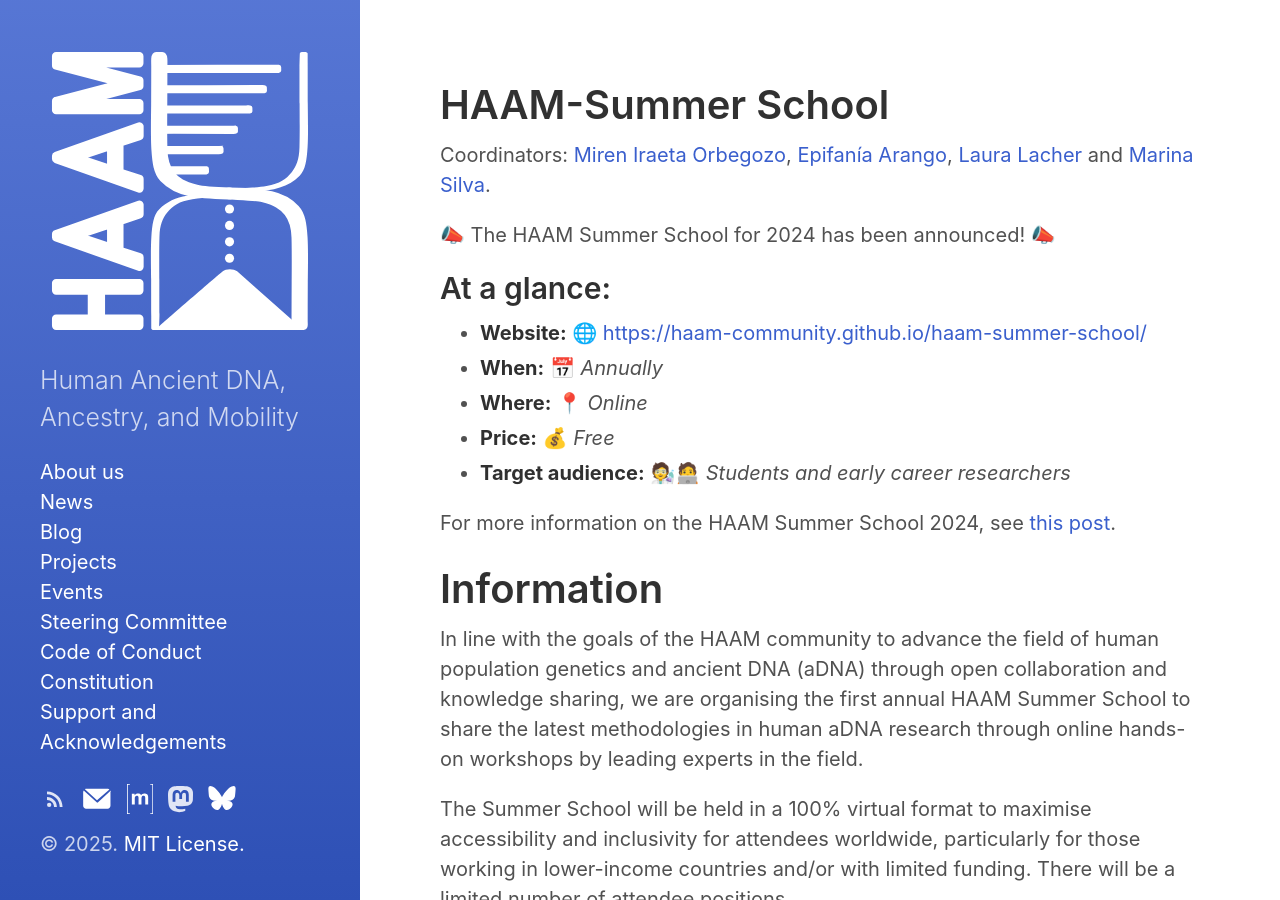
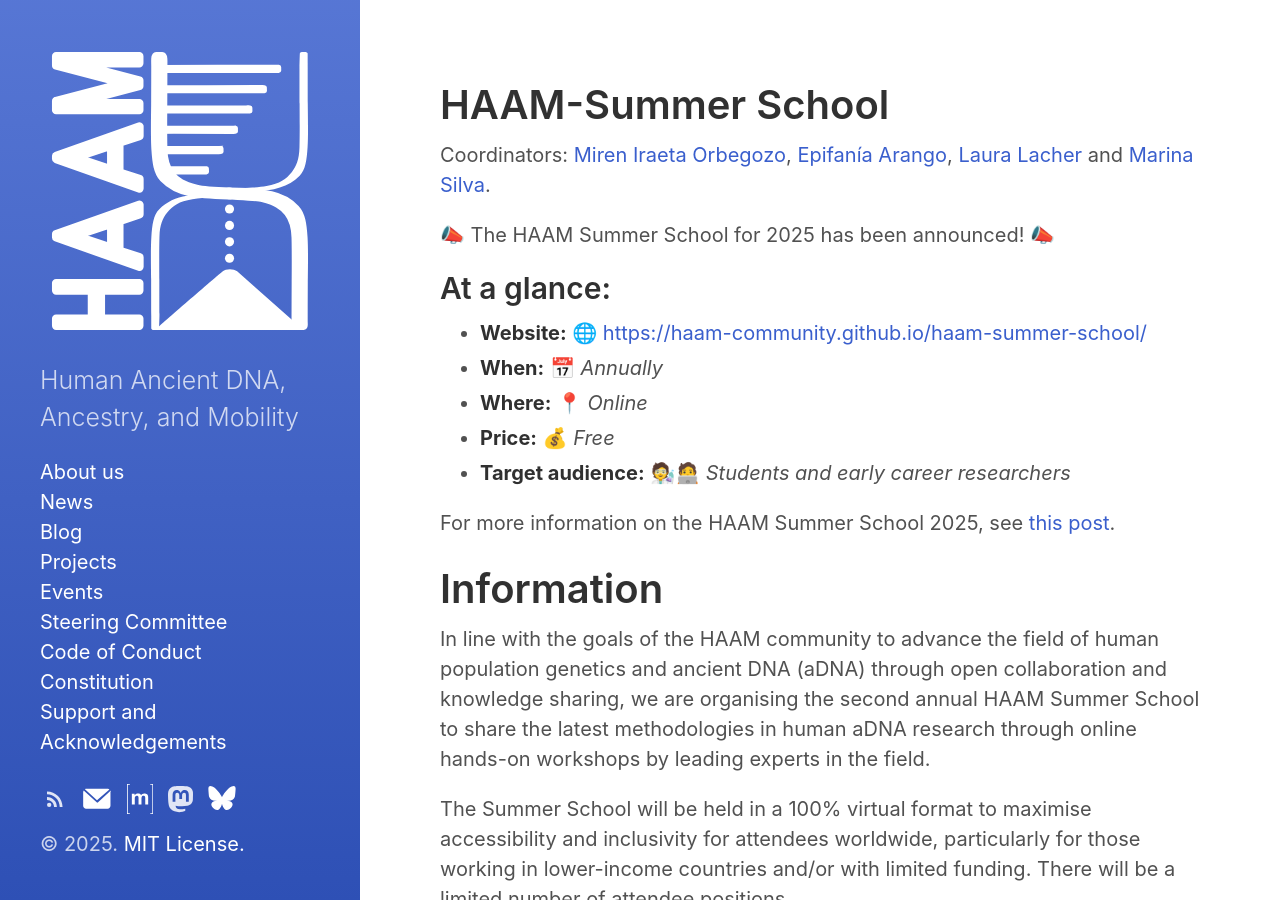
Before and after one commit to haam-community/haam-community.github.io, a Jekyll site: the page built from projects/haam_summer_school.md, in a window 1280 px wide and 900 px high. Built offline with Jekyll 4.4.1, drawn with Linux system fonts in a browser that asks for light colours.

Commit message:
Added HAAM Summer School 2025

```diff
--- a/projects/haam_summer_school.md
+++ b/projects/haam_summer_school.md
@@ -6,7 +6,7 @@ sidebar_link: true
 
 Coordinators: [Miren Iraeta Orbegozo](mailto:iraeta.miren@gmail.com), [Epifanía Arango](mailto:epifaniarango@gmail.com), [Laura Lacher](mailto:laura_lacher@eva.mpg.de) and [Marina Silva](mailto:marina.silva@crick.ac.uk).
 
-📣 The HAAM Summer School for 2024 has been announced! 📣
+📣 The HAAM Summer School for 2025 has been announced! 📣
 
 ## At a glance:
 
@@ -16,11 +16,11 @@ Coordinators: [Miren Iraeta Orbegozo](mailto:iraeta.miren@gmail.com), [Epifanía
 - **Price:** 💰 _Free_
 - **Target audience:** 🧑‍🔬🧑‍💻 _Students and early career researchers_
 
-For more information on the HAAM Summer School 2024, see [this post](/news/2024/04/05/event/).
+For more information on the HAAM Summer School 2025, see [this post](/news/2025/03/12/event/).
 
 # Information
 
-In line with the goals of the HAAM community to advance the field of human population genetics and ancient DNA (aDNA) through open collaboration and knowledge sharing, we are organising the first annual HAAM Summer School to share the latest methodologies in human aDNA research through online hands-on workshops by leading experts in the field.
+In line with the goals of the HAAM community to advance the field of human population genetics and ancient DNA (aDNA) through open collaboration and knowledge sharing, we are organising the second annual HAAM Summer School to share the latest methodologies in human aDNA research through online hands-on workshops by leading experts in the field.
 
 The Summer School will be held in a 100% virtual format to maximise accessibility and inclusivity for attendees worldwide, particularly for those working in lower-income countries and/or with limited funding. There will be a limited number of attendee positions.
 
```
Also changed, not shown: _posts/2025-03-12-event.md (added, +52 -0 lines), 1 other file.
